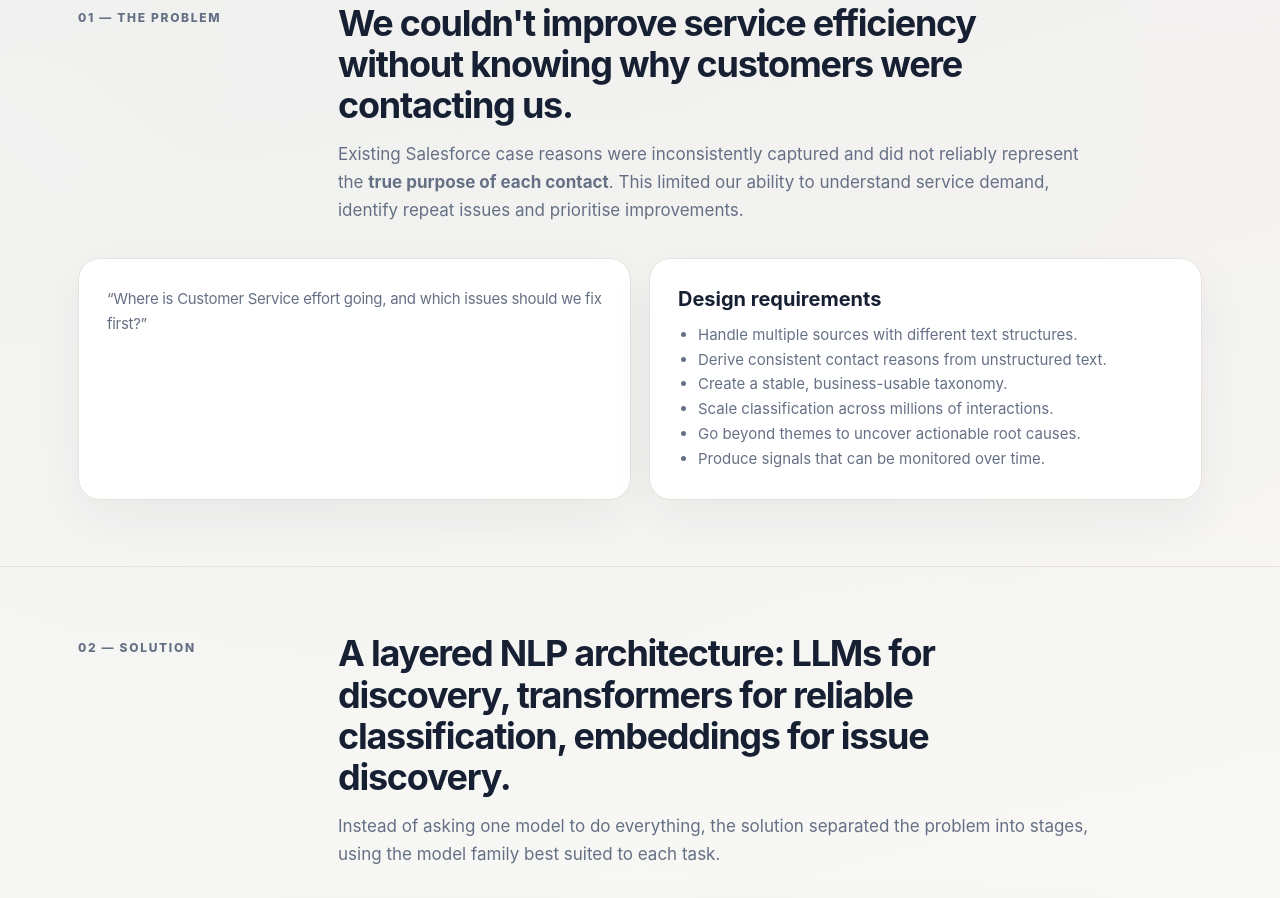
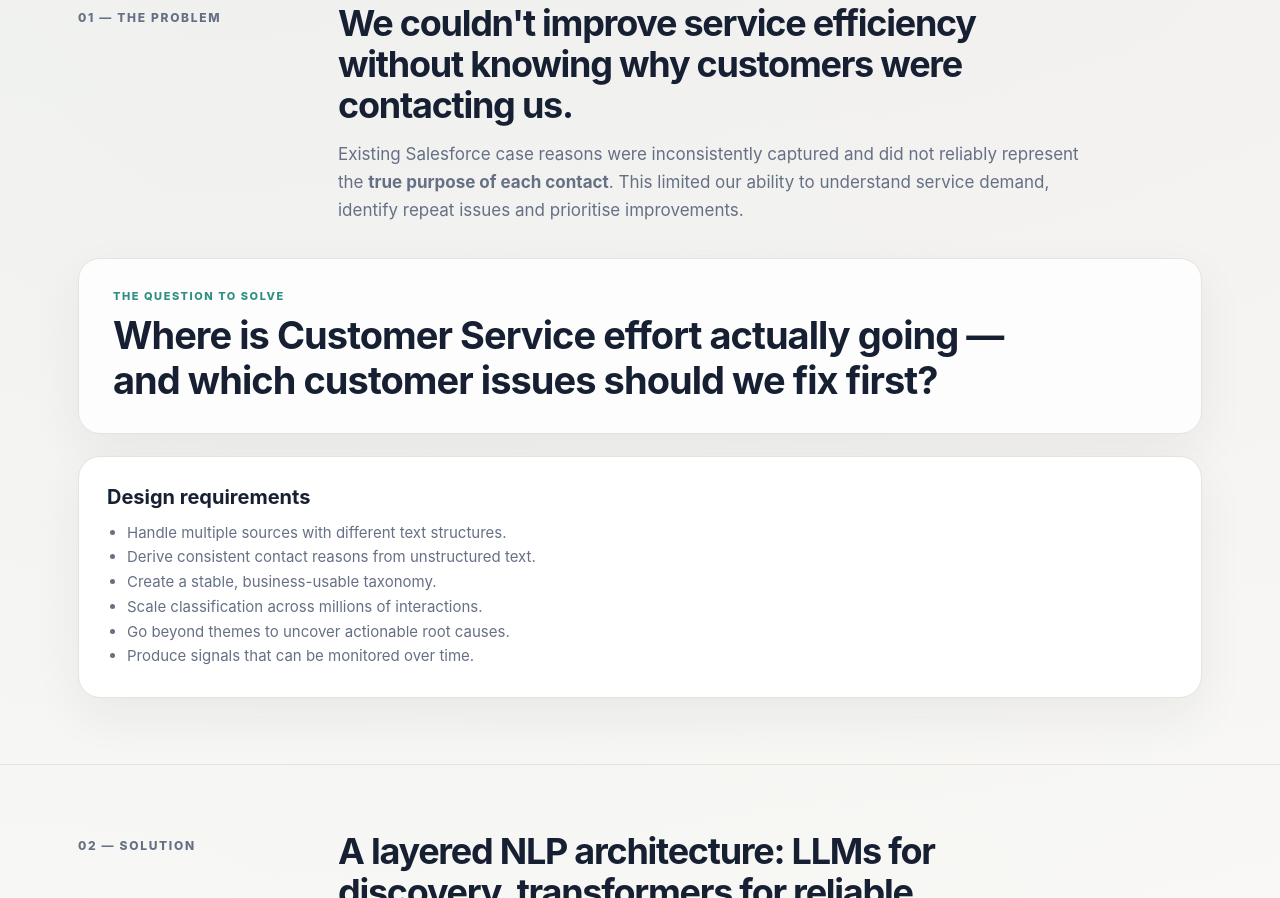
Before and after one commit to toangel/applied-nlp-customer-intelligence, a plain HTML site: page preview.html in a window 1280 px wide. Shown: the part 1360-2258 px from the top of the page. Drawn offline with Linux system fonts and the light colour scheme.

Commit message:
Add files via upload

```diff
--- a/preview.html
+++ b/preview.html
@@ -231,6 +231,39 @@ h1{font-size:clamp(44px,7vw,82px);line-height:.98;letter-spacing:-.05em;margin:1
   .step-card .mini{grid-template-columns:1fr}
   h1{font-size:45px}
 }
+
+    .problem-question{
+      margin:30px 0 22px;
+      padding:30px 34px;
+      border:1px solid var(--line);
+      border-radius:22px;
+      background:rgba(255,255,255,.86);
+      box-shadow:var(--shadow);
+    }
+    .problem-question .eyebrow{
+      display:block;
+      margin-bottom:10px;
+      font-size:11px;
+      font-weight:800;
+      letter-spacing:.14em;
+      text-transform:uppercase;
+      color:var(--teal);
+    }
+    .problem-question p{
+      margin:0;
+      max-width:920px;
+      font-size:clamp(25px,3vw,38px);
+      line-height:1.18;
+      letter-spacing:-.025em;
+      font-weight:750;
+      color:var(--ink);
+    }
+    .problem-requirements{
+      margin-top:18px;
+    }
+    @media(max-width:700px){
+      .problem-question{padding:24px 22px}
+    }
     </style>
 </head>
 <body>
@@ -296,7 +329,7 @@ h1{font-size:clamp(44px,7vw,82px);line-height:.98;letter-spacing:-.05em;margin:1
 <section class="section">
   <div class="container">
     <div class="section-head">
-      <div class="section-label">01 — The problem</div>
+      <div class="section-label">01 — THE PROBLEM</div>
       <div>
         <h2>We couldn't improve service efficiency without knowing why customers were contacting us.</h2>
         <p>
@@ -307,11 +340,12 @@ h1{font-size:clamp(44px,7vw,82px);line-height:.98;letter-spacing:-.05em;margin:1
       </div>
     </div>
 
-    <div class="two-col">
-      <div class="panel">
-        <p class="problem-quote">“Where is Customer Service effort going, and which issues should we fix first?”</p>
+    <div class="problem-question">
+      <span class="eyebrow">The question to solve</span>
+      <p>Where is Customer Service effort actually going — and which customer issues should we fix first?</p>
     </div>
-      <div class="panel">
+
+    <div class="panel problem-requirements">
       <h3>Design requirements</h3>
       <ul>
         <li>Handle multiple sources with different text structures.</li>
```
Lines whose indentation alone changed are shown as unchanged.
